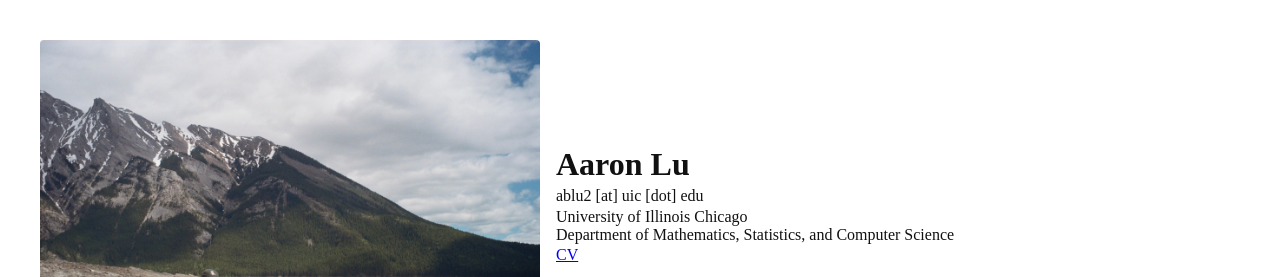
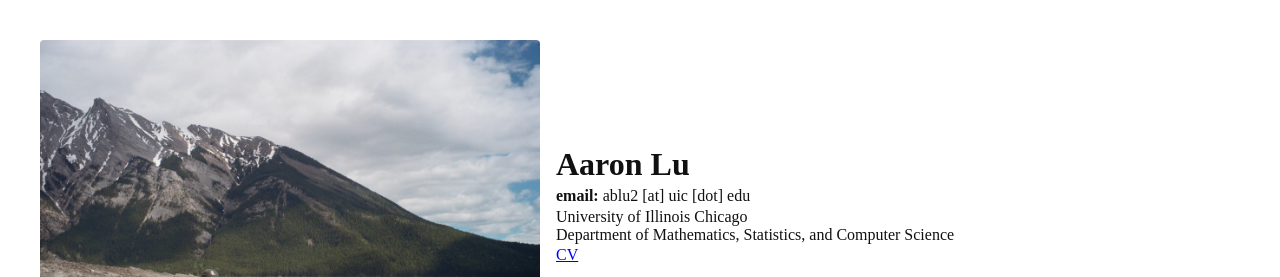
Before and after one commit to aablu/aablu.github.io, a plain HTML site: page index.html in a window 1280 px wide. Shown: the top 277 px of the page. Drawn offline with Linux system fonts and the light colour scheme.

Commit message:
Update index.html

```diff
--- a/index.html
+++ b/index.html
@@ -93,7 +93,7 @@
     <img src="profile.JPG" alt="profile jpg">
     <div class="header-text">
       <p class="name">Aaron Lu</p>
-      <p class="contact">ablu2 [at] uic [dot] edu</p>
+      <p class="contact"> <strong>email:</strong> ablu2 [at] uic [dot] edu</p>
       <p class="contact">University of Illinois Chicago <br> Department of Mathematics, Statistics, and Computer Science</p>
       <p class="contact"><a href="cv.pdf">CV</a></p>
     </div>
```
